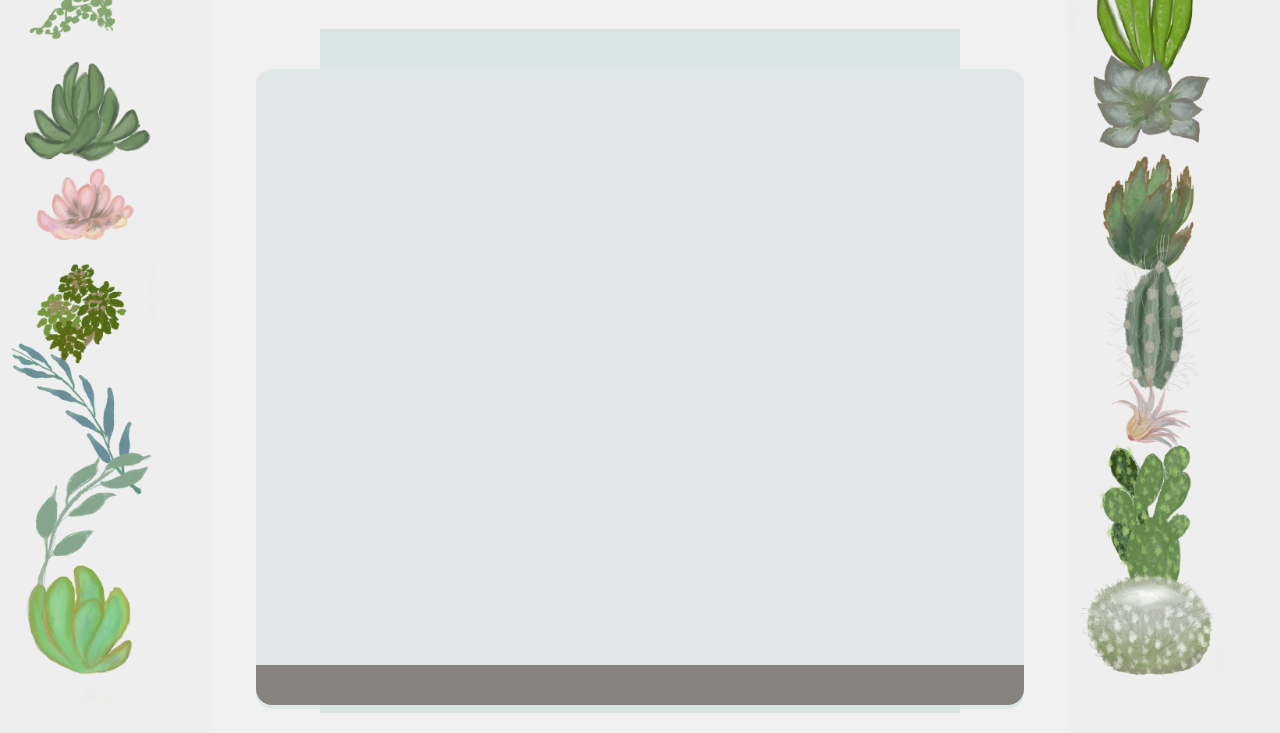
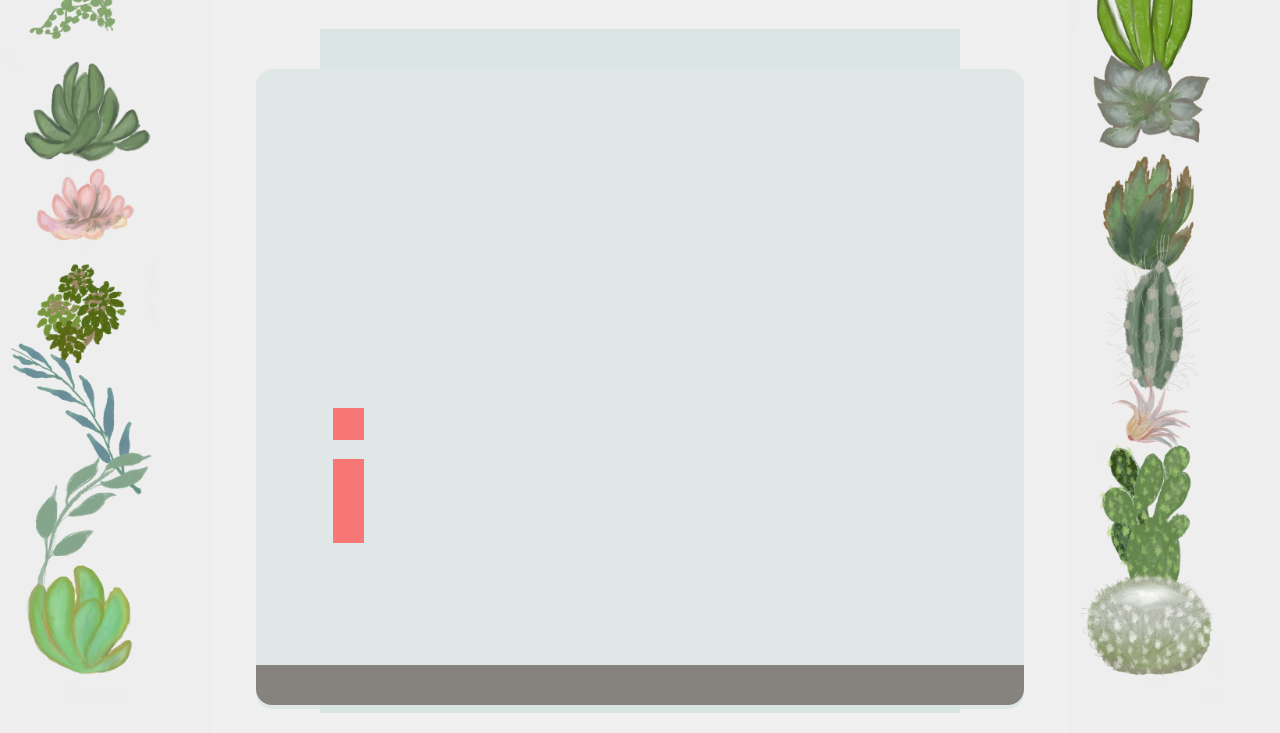
Before and after one commit to CRISTIAN-VAZQUEZ/Terrarium, a plain HTML site: page index.html in a window 1280 px wide. Shown: the part 87-820 px from the top of the page. Drawn offline with Linux system fonts and the light colour scheme; a web font is replaced by a local one.

Commit message:
⭐FEAT: Holes in the Jar We add the holes in the Jar through the CSS Style Sheet

```diff
--- a/style.css
+++ b/style.css
@@ -84,3 +84,22 @@ h1 {
   left: 20%;
   border-radius: 0 0 1rem 1rem;
 }
+
+/***** ORIFICIOS EN JAR *****/
+.jar-glossy-short{
+  position: absolute;
+  width: 4%;
+  height: 5%;
+  background: red;
+  bottom: 42%;
+  left: 10%;
+
+}
+.jar-glossy-long{
+  position: absolute;
+  width: 4%;
+  height: 13%;
+  background: red;
+  bottom: 26%;
+  left: 10%;
+}
```
